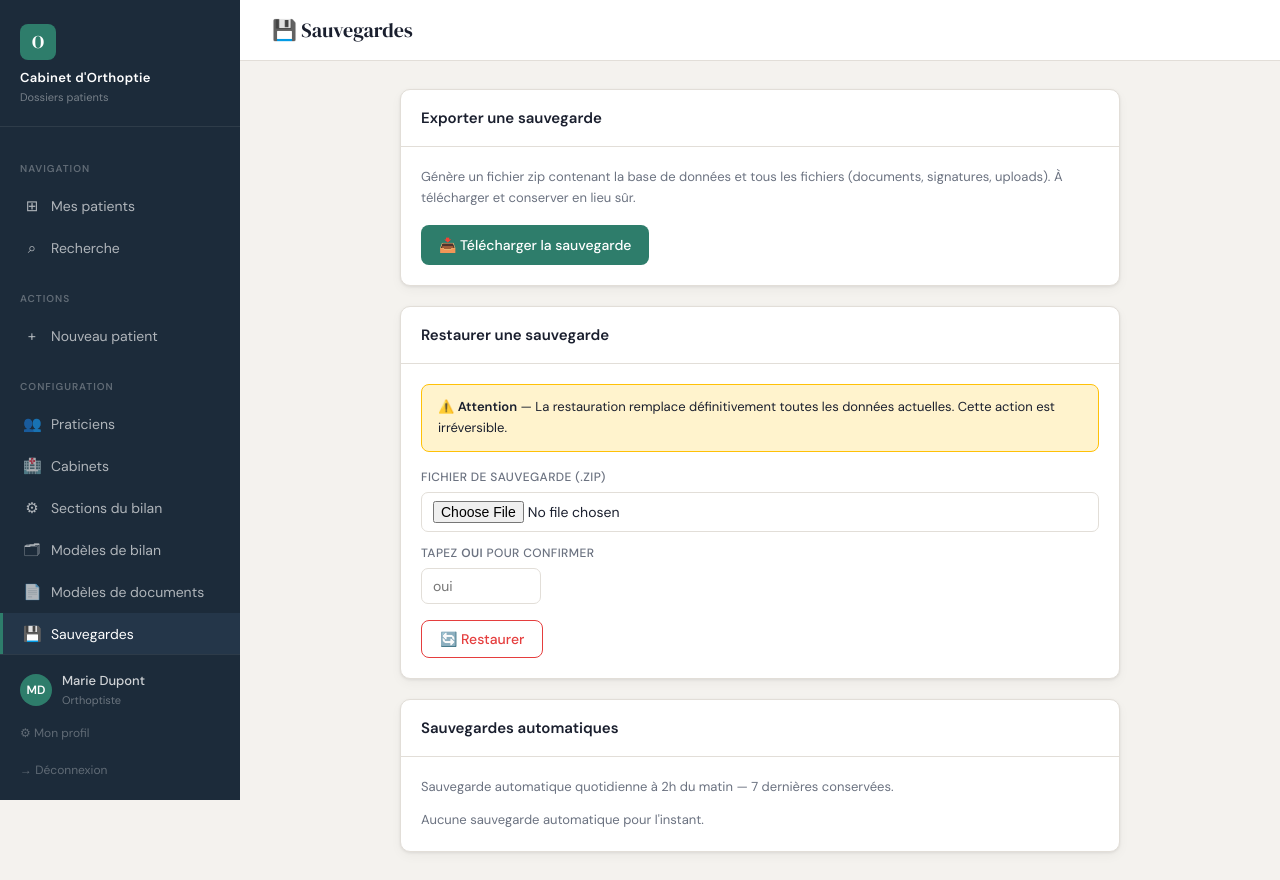
After one commit to tanios43/orthoptie_ynh, a Flask app: page /admin/sauvegarde in a window 1280 px wide. The commit adds this page. Run offline with Flask 3, Linux system fonts and the light colour scheme; a user stored in the database is signed in.

Commit message:
Add backup/restore page and daily cron

```diff
--- a/sources/extra_files/app/app.py
+++ b/sources/extra_files/app/app.py
@@ -623,6 +623,117 @@ def patient_supprimer(patient_id):
     db.session.commit()
     flash(f'Patient {nom} supprimé.', 'success')
     return redirect(url_for('index'))
+
+
+@app.route('/admin/sauvegarde', methods=['GET'])
+@login_required
+def admin_sauvegarde():
+    """Page de gestion des sauvegardes."""
+    if current_user.role != 'admin':
+        flash('Accès réservé aux administrateurs.', 'danger')
+        return redirect(url_for('index'))
+    import glob
+    backup_dir = os.path.join(app.config['UPLOAD_FOLDER'], '..', 'backups')
+    backup_dir = os.path.normpath(backup_dir)
+    os.makedirs(backup_dir, exist_ok=True)
+    backups = sorted(glob.glob(os.path.join(backup_dir, 'orthoptie_backup_*.zip')),
+                     reverse=True)
+    backups_info = []
+    for b in backups:
+        stat = os.stat(b)
+        backups_info.append({
+            'nom': os.path.basename(b),
+            'taille': f"{stat.st_size / 1024 / 1024:.1f} Mo",
+            'date': datetime.fromtimestamp(stat.st_mtime).strftime('%d/%m/%Y %H:%M'),
+        })
+    return render_template('admin/sauvegarde.html', backups=backups_info)
+
+
+@app.route('/admin/sauvegarde/exporter')
+@login_required
+def admin_sauvegarde_exporter():
+    """Génère et télécharge un zip de sauvegarde."""
+    if current_user.role != 'admin':
+        return 'Accès refusé', 403
+    import zipfile as zf, tempfile
+    tmpdir = tempfile.mkdtemp()
+    nom = f"orthoptie_backup_{datetime.now().strftime('%Y%m%d_%H%M%S')}.zip"
+    zip_path = os.path.join(tmpdir, nom)
+
+    db_path = os.path.join(app.instance_path, 'orthoptie_v2.db')
+    uploads_dir = app.config['UPLOAD_FOLDER']
+
+    with zf.ZipFile(zip_path, 'w', zf.ZIP_DEFLATED) as z:
+        # Base de données
+        if os.path.exists(db_path):
+            z.write(db_path, 'orthoptie_v2.db')
+        # Uploads
+        for root, dirs, files in os.walk(uploads_dir):
+            for file in files:
+                full = os.path.join(root, file)
+                arcname = os.path.join('uploads', os.path.relpath(full, uploads_dir))
+                z.write(full, arcname)
+
+    from flask import send_file
+    return send_file(zip_path, as_attachment=True, download_name=nom,
+                     mimetype='application/zip')
+
+
+@app.route('/admin/sauvegarde/importer', methods=['POST'])
+@login_required
+def admin_sauvegarde_importer():
+    """Restaure depuis un zip de sauvegarde."""
+    if current_user.role != 'admin':
+        return 'Accès refusé', 403
+    import zipfile as zf, shutil
+    f = request.files.get('backup_file')
+    if not f or not f.filename.endswith('.zip'):
+        flash('Fichier invalide — zip requis.', 'danger')
+        return redirect(url_for('admin_sauvegarde'))
+
+    confirmation = request.form.get('confirmation', '').strip().lower()
+    if confirmation != 'oui':
+        flash('Vous devez taper "oui" pour confirmer la restauration.', 'warning')
+        return redirect(url_for('admin_sauvegarde'))
+
+    import tempfile
+    tmpdir = tempfile.mkdtemp()
+    zip_path = os.path.join(tmpdir, 'restore.zip')
+    f.save(zip_path)
+
+    db_path = os.path.join(app.instance_path, 'orthoptie_v2.db')
+    uploads_dir = app.config['UPLOAD_FOLDER']
+
+    with zf.ZipFile(zip_path, 'r') as z:
+        names = z.namelist()
+        if 'orthoptie_v2.db' in names:
+            z.extract('orthoptie_v2.db', tmpdir)
+            shutil.copy2(os.path.join(tmpdir, 'orthoptie_v2.db'), db_path)
+        for name in names:
+            if name.startswith('uploads/'):
+                z.extract(name, tmpdir)
+                dest = os.path.join(uploads_dir, os.path.relpath(name, 'uploads'))
+                os.makedirs(os.path.dirname(dest), exist_ok=True)
+                src = os.path.join(tmpdir, name)
+                if os.path.isfile(src):
+                    shutil.copy2(src, dest)
+
+    flash('Restauration effectuée. Reconnectez-vous.', 'success')
+    return redirect(url_for('logout'))
+
+
+@app.route('/admin/sauvegarde/telecharger/<nom>')
+@login_required
+def admin_sauvegarde_telecharger(nom):
+    """Télécharge une sauvegarde automatique."""
+    if current_user.role != 'admin':
+        return 'Accès refusé', 403
+    backup_dir = os.path.normpath(os.path.join(app.config['UPLOAD_FOLDER'], '..', 'backups'))
+    path = os.path.join(backup_dir, nom)
+    if not os.path.exists(path) or not nom.startswith('orthoptie_backup_'):
+        return 'Fichier introuvable', 404
+    from flask import send_file
+    return send_file(path, as_attachment=True, download_name=nom)
 
 
 @app.route('/recherche')
--- /dev/null
+++ b/sources/extra_files/app/templates/admin/sauvegarde.html
@@ -0,0 +1,82 @@
+{% extends "base.html" %}
+{% block title %}Sauvegardes{% endblock %}
+{% block page_title %}💾 Sauvegardes{% endblock %}
+
+{% block content %}
+<div style="max-width:720px;margin:0 auto;display:flex;flex-direction:column;gap:20px;">
+
+  {# Export manuel #}
+  <div class="card">
+    <div class="card-header"><h2>Exporter une sauvegarde</h2></div>
+    <div class="card-body">
+      <p style="font-size:13px;color:var(--muted);margin-bottom:16px;">
+        Génère un fichier zip contenant la base de données et tous les fichiers
+        (documents, signatures, uploads). À télécharger et conserver en lieu sûr.
+      </p>
+      <a href="{{ url_for('admin_sauvegarde_exporter') }}"
+         class="btn btn-primary">
+        📥 Télécharger la sauvegarde
+      </a>
+    </div>
+  </div>
+
+  {# Import / restauration #}
+  <div class="card">
+    <div class="card-header"><h2>Restaurer une sauvegarde</h2></div>
+    <div class="card-body">
+      <div style="background:#fff3cd;border:1px solid #ffc107;border-radius:8px;
+                  padding:12px 16px;margin-bottom:16px;font-size:13px;">
+        ⚠️ <strong>Attention</strong> — La restauration remplace définitivement
+        toutes les données actuelles. Cette action est irréversible.
+      </div>
+      <form method="POST" action="{{ url_for('admin_sauvegarde_importer') }}"
+            enctype="multipart/form-data">
+        <div class="field-group" style="margin-bottom:12px;">
+          <label class="field-label">Fichier de sauvegarde (.zip)</label>
+          <input type="file" name="backup_file" accept=".zip" required>
+        </div>
+        <div class="field-group" style="margin-bottom:16px;">
+          <label class="field-label">Tapez <strong>oui</strong> pour confirmer</label>
+          <input type="text" name="confirmation" placeholder="oui"
+                 autocomplete="off" style="max-width:120px;">
+        </div>
+        <button type="submit" class="btn btn-secondary"
+                style="color:#e53e3e;border-color:#e53e3e;">
+          🔄 Restaurer
+        </button>
+      </form>
+    </div>
+  </div>
+
+  {# Sauvegardes automatiques #}
+  <div class="card">
+    <div class="card-header"><h2>Sauvegardes automatiques</h2></div>
+    <div class="card-body">
+      <p style="font-size:13px;color:var(--muted);margin-bottom:12px;">
+        Sauvegarde automatique quotidienne à 2h du matin — 7 dernières conservées.
+      </p>
+      {% if backups %}
+      <div style="display:flex;flex-direction:column;gap:6px;">
+        {% for b in backups %}
+        <div style="display:flex;align-items:center;gap:12px;padding:8px 12px;
+                    background:var(--bg);border:1px solid var(--border);border-radius:7px;">
+          <span style="font-size:18px;">💾</span>
+          <div style="flex:1;">
+            <div style="font-size:13px;font-weight:500;">{{ b.nom }}</div>
+            <div style="font-size:11px;color:var(--muted);">{{ b.date }} · {{ b.taille }}</div>
+          </div>
+          <a href="{{ url_for('admin_sauvegarde_telecharger', nom=b.nom) }}"
+             class="btn btn-secondary btn-sm">📥</a>
+        </div>
+        {% endfor %}
+      </div>
+      {% else %}
+      <div style="color:var(--muted);font-size:13px;">
+        Aucune sauvegarde automatique pour l'instant.
+      </div>
+      {% endif %}
+    </div>
+  </div>
+
+</div>
+{% endblock %}
--- a/sources/extra_files/app/templates/base.html
+++ b/sources/extra_files/app/templates/base.html
@@ -386,6 +386,10 @@
        class="nav-item {% if request.endpoint and 'document' in request.endpoint %}active{% endif %}">
       <span class="icon">📄</span> Modèles de documents
     </a>
+    <a href="{{ url_for('admin_sauvegarde') }}"
+       class="nav-item {% if request.endpoint == 'admin_sauvegarde' %}active{% endif %}">
+      <span class="icon">💾</span> Sauvegardes
+    </a>
     {% endif %}
   </nav>
 
```
Also changed, not shown: 2 other files.
